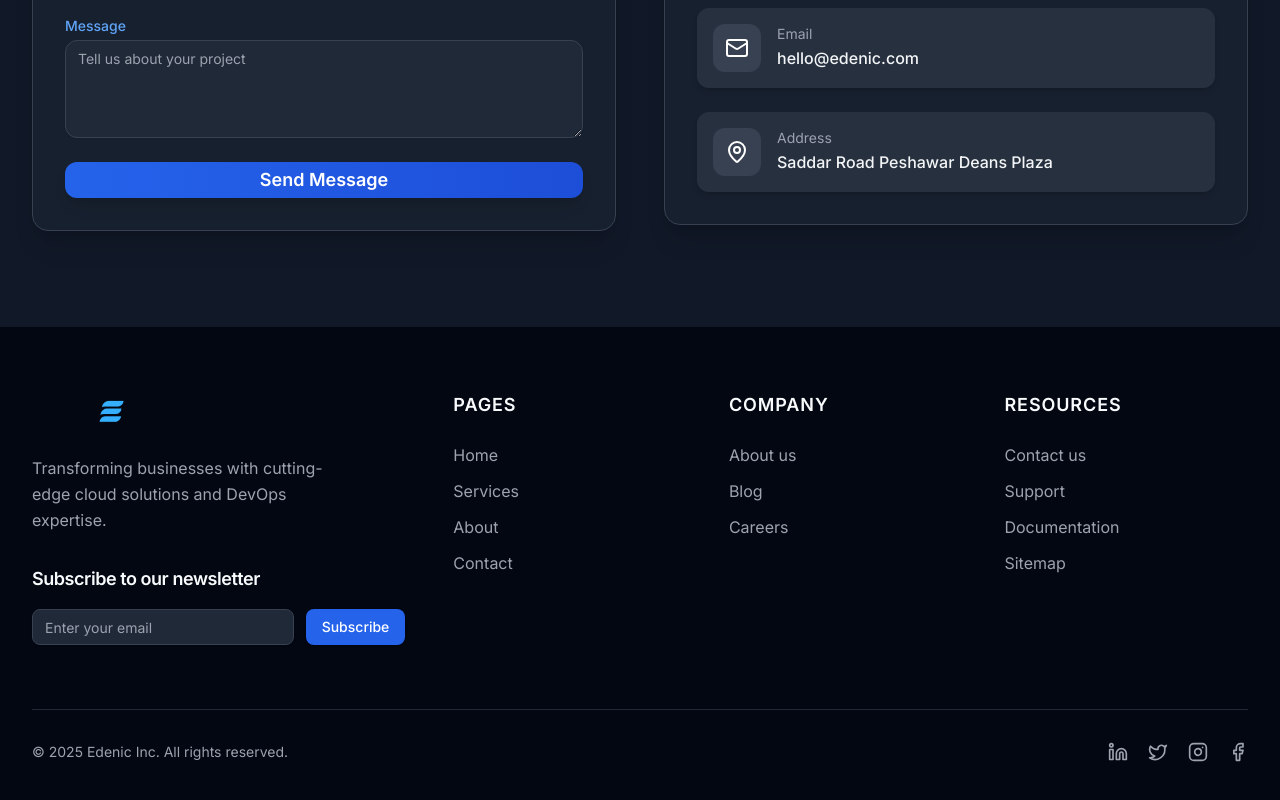
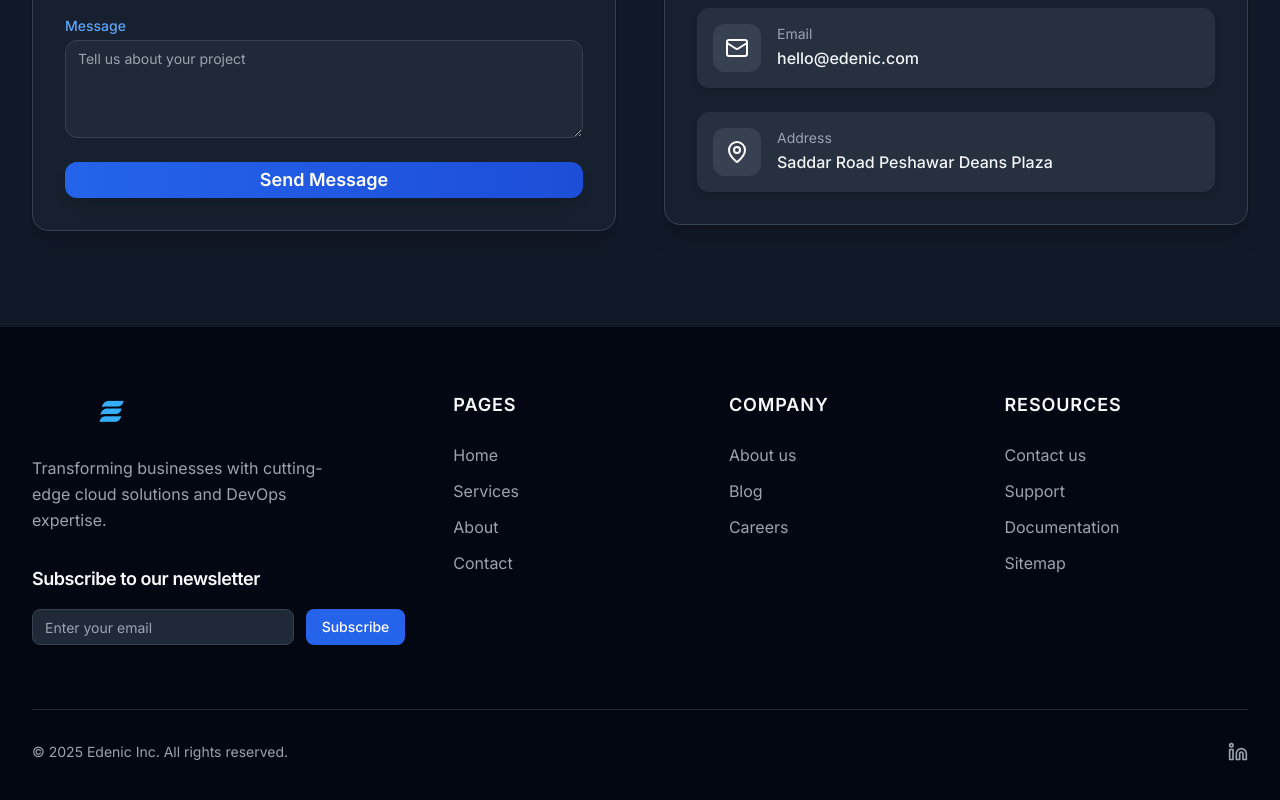
Before and after one commit to shhahhussain/edenic, a Next.js app: page / in a window 1280 px wide. Shown: the part 4565-5365 px from the top of the page. Built offline with nearby package versions, Linux system fonts and the light colour scheme.

Commit message:
Comment out extra social links

```diff
--- a/src/components/footer.tsx
+++ b/src/components/footer.tsx
@@ -4,7 +4,7 @@ import Image from "next/image"
 import Link from "next/link"
 import { Button } from "./ui/button"
 import { Input } from "./ui/input"
-import { Twitter, Instagram, Linkedin, Facebook } from "lucide-react"
+import { Linkedin /*, Twitter, Instagram, Facebook */ } from "lucide-react"
 
 const footerNavs = [
     {
@@ -41,21 +41,21 @@ const footerSocials = [
         name: "LinkedIn",
         icon: <Linkedin size={20} />,
     },
-    {
-        href: "https://x.com/edeniccloud",
-        name: "Twitter",
-        icon: <Twitter size={20} />,
-    },
-    {
-        href: "https://www.instagram.com/theedenic/",
-        name: "Instagram",
-        icon: <Instagram size={20} />,
-    },
-    {
-        href: "https://www.facebook.com/people/Edenic/61573554717921/",
-        name: "Facebook",
-        icon: <Facebook size={20} />,
-    },
+    // {
+    //     href: "https://x.com/edeniccloud",
+    //     name: "Twitter",
+    //     icon: <Twitter size={20} />,
+    // },
+    // {
+    //     href: "https://www.instagram.com/theedenic/",
+    //     name: "Instagram",
+    //     icon: <Instagram size={20} />,
+    // },
+    // {
+    //     href: "https://www.facebook.com/people/Edenic/61573554717921/",
+    //     name: "Facebook",
+    //     icon: <Facebook size={20} />,
+    // },
 ]
 
 export const Footer = () => {
```
